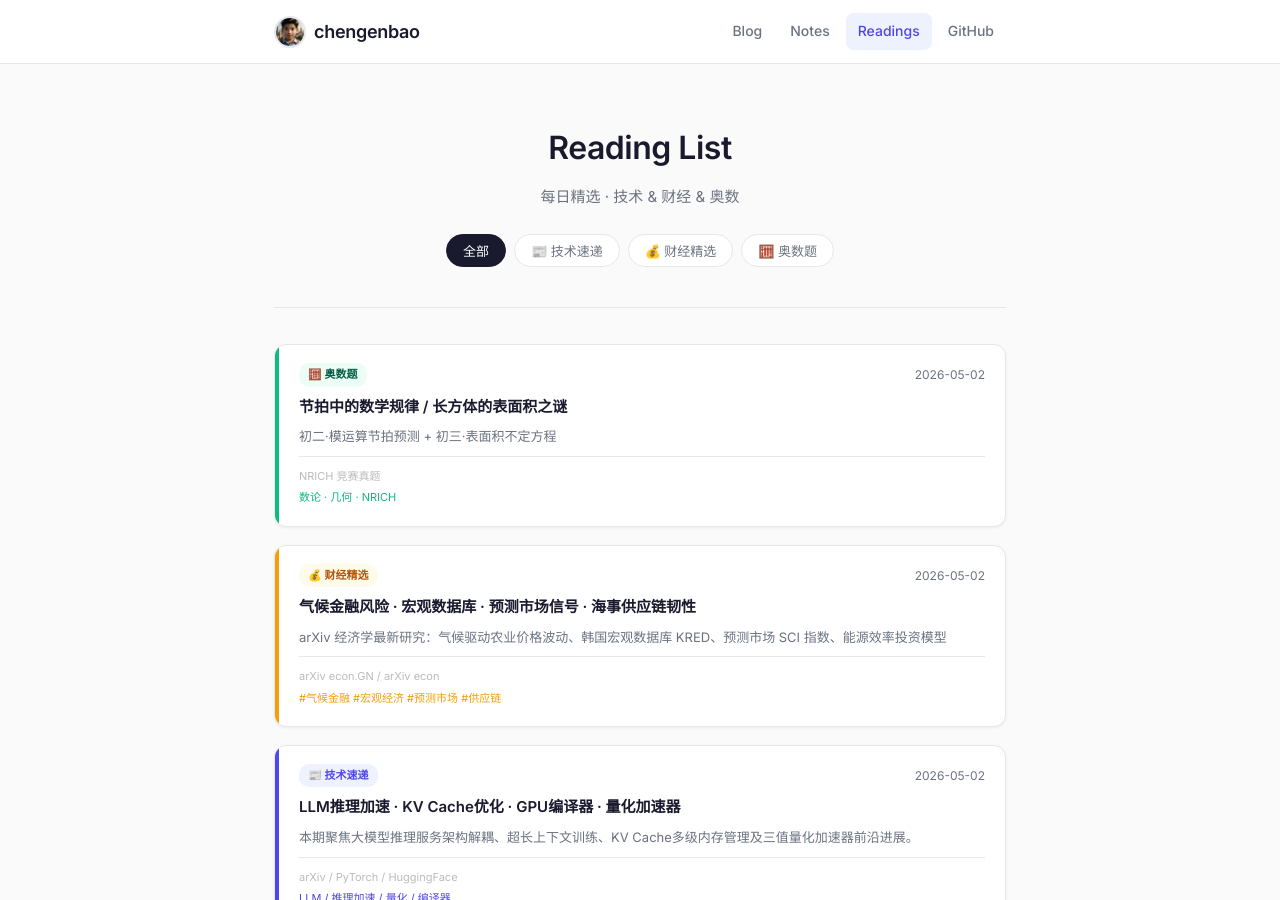
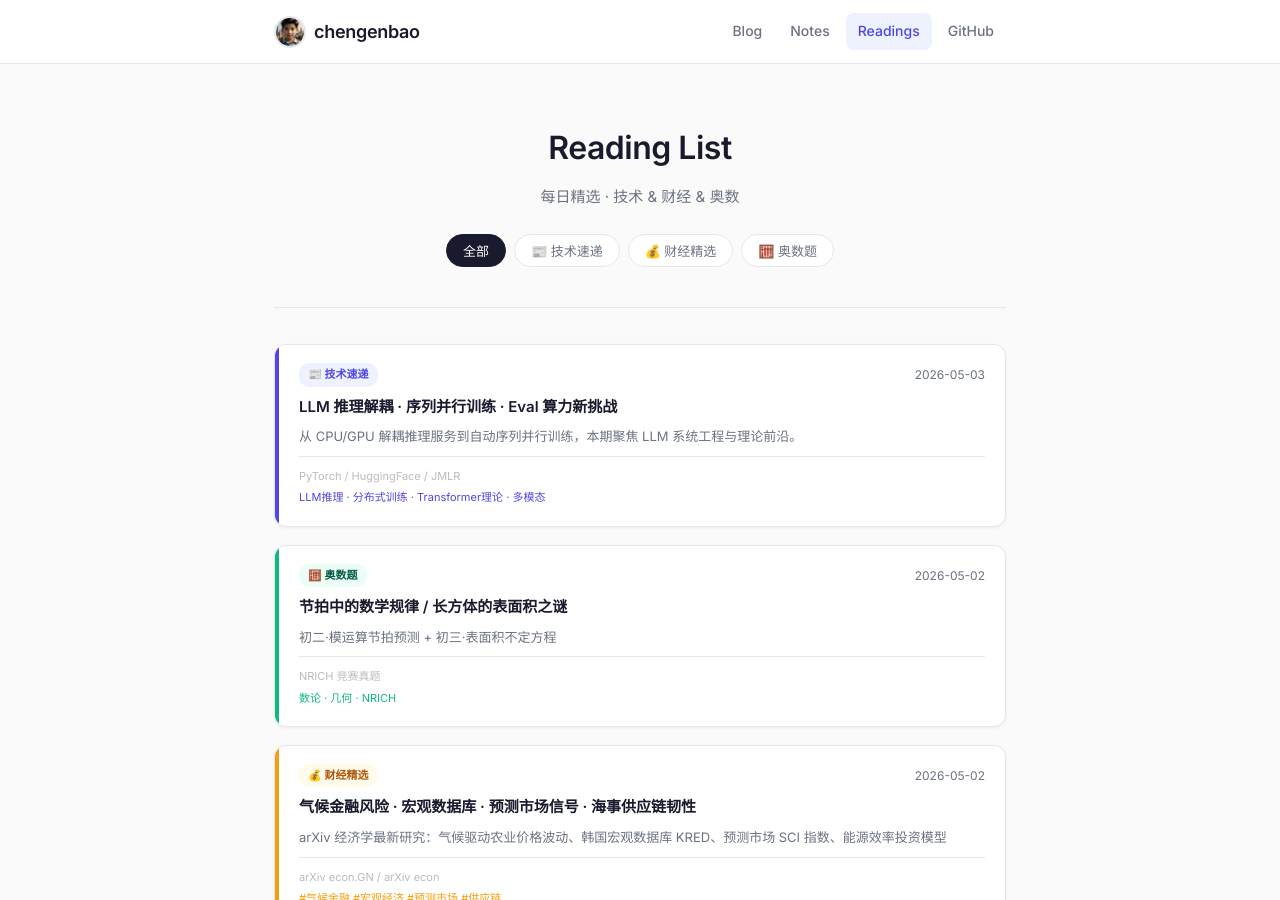
Before and after one commit to chengenbao/chengenbao.github.io, a Jekyll site: the page built from reading-list/index.md, in a window 1280 px wide and 900 px high. Built offline with Jekyll 4.4.1, drawn with Linux system fonts in a browser that asks for light colours.

Commit message:
add tech card 2026-05-03

```diff
--- a/reading-list/index.md
+++ b/reading-list/index.md
@@ -18,6 +18,21 @@ permalink: /reading-list/
   </div>
 
   <div class="rl-grid">
+<a class="rl-card tech" href="/reading-list/2026-05-03-tech-daily/">
+  <div class="rl-accent"></div>
+  <div class="rl-body">
+    <div class="rl-top">
+      <span class="rl-badge tech">📰 技术速递</span>
+      <time>2026-05-03</time>
+    </div>
+    <h2>LLM 推理解耦 · 序列并行训练 · Eval 算力新挑战</h2>
+    <p>从 CPU/GPU 解耦推理服务到自动序列并行训练，本期聚焦 LLM 系统工程与理论前沿。</p>
+    <div class="rl-meta">
+      <span class="rl-source">PyTorch / HuggingFace / JMLR</span>
+      <span class="rl-tags">LLM推理 · 分布式训练 · Transformer理论 · 多模态</span>
+    </div>
+  </div>
+</a>
 <a class="rl-card math" href="/reading-list/2026-05-02-math/"><div class="rl-accent"></div><div class="rl-body"><div class="rl-top"><span class="rl-badge math">🧮 奥数题</span><time>2026-05-02</time></div><h2>节拍中的数学规律 / 长方体的表面积之谜</h2><p>初二·模运算节拍预测 + 初三·表面积不定方程</p><div class="rl-meta"><span class="rl-source">NRICH 竞赛真题</span><span class="rl-tags">数论 · 几何 · NRICH</span></div></div></a>
 <a class="rl-card finance" href="/reading-list/2026-05-02-finance-daily/">
   <div class="rl-accent"></div>
```
